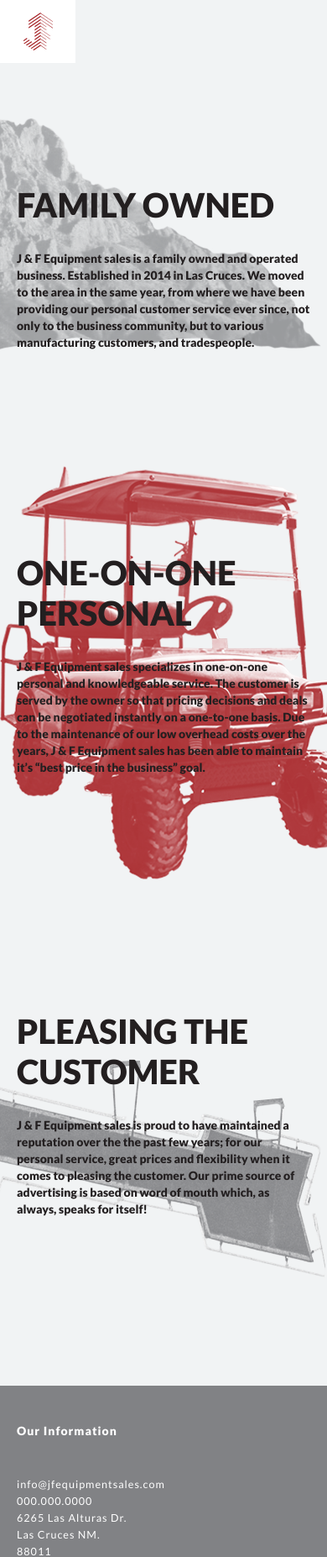
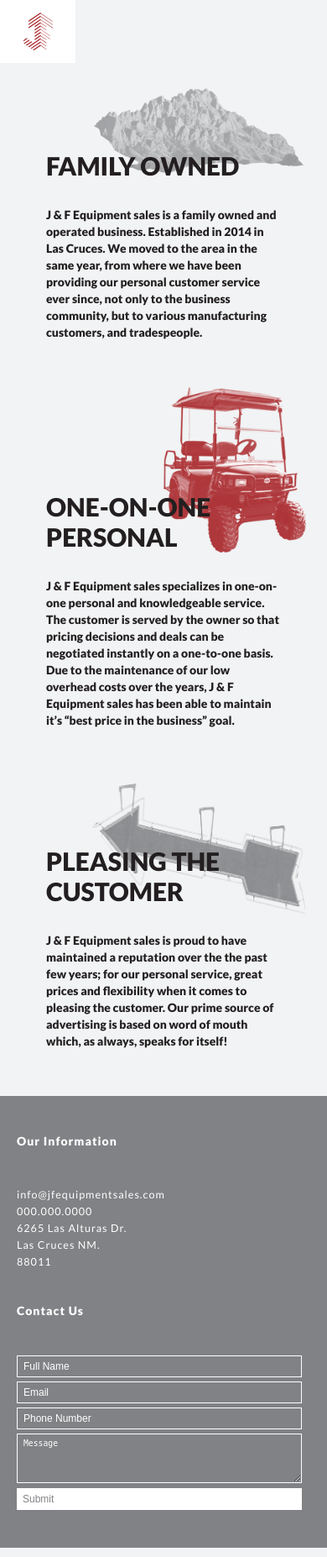
Before and after one commit to kellyannmcnamara01/jf-equipment, a PHP site: page /about.php in a window 390 px wide. Shown: the top 1854 px of the page at 84% size. Run offline with PHP 8.4, Linux system fonts and the light colour scheme; some libraries are stand-ins or nearby versions.

Commit message:
edit moble for about page

```diff
--- a/main.css
+++ b/main.css
@@ -360,6 +360,7 @@ footer p a:hover, footer p a:active, footer p a:focus {
 }
 
 /* =============== 00. Equipment Sales Page =============== */
+
 #construction, #trailers, #lifts {
     background-image: url("opt-imgs/construction-bg.png");
     background-size: auto;
@@ -421,10 +422,30 @@ footer p a:hover, footer p a:active, footer p a:focus {
     #three-callouts .col-3 {
         min-height: 245px;
     }
+    #family-owned, #customer {
+        padding: 115px 50px 55px;
+    }
+    #personal {
+        padding: 185px 50px 65px;
+    }
 }
 @media screen and (max-width: 1024px) {
     #opening img {
         margin-top: -170px;
+    }
+    #family-owned, #personal, #customer {
+        margin-left: 100px;
+        margin-right: 100px;
+    }
+    #family-owned {
+        background-size: 75%;
+    }
+    #personal {
+        background-size: 40%;
+        padding: 75px 50px 65px;
+    }
+    #customer {
+        background-size: 50%;
     }
 }
 @media screen and (max-width: 915px) {
@@ -434,6 +455,16 @@ footer p a:hover, footer p a:active, footer p a:focus {
     }
     #three-callouts .col-3 {
         min-height: 300px;
+    }
+    #family-owned {
+        background-size: 60%;
+    }
+    #personal {
+        background-size: 35%;
+        padding: 75px 50px 65px;
+    }
+    #customer {
+        background-size: 45%;
     }
 }
 @media screen and (max-width: 820px) {
@@ -445,10 +476,29 @@ footer p a:hover, footer p a:active, footer p a:focus {
         height: auto;
         min-height: inherit;
     }
+    #family-owned {
+        background-size: 60%;
+        background-position: top right;
+    }
+    #personal {
+        background-size: 35%;
+        background-position: top right;
+        padding: 75px 50px 65px;
+    }
+    #personal h2, #personal p {
+        margin-left: 0px;
+    }
+    #customer {
+        background-position: right;
+        background-size: 45%;
+    }
 }
 @media screen and (max-width: 745px) {
     #opening img {
         margin-top: -75px;
+    }
+    #customer {
+        background-position: top right;
     }
     #contact-info {
         width: 100%;
@@ -463,13 +513,43 @@ footer p a:hover, footer p a:active, footer p a:focus {
         margin-top: -50px;
         margin-left: 90px;
     }
+    #family-owned, #customer {
+        padding: 75px 30px 55px;
+    }
+    #personal {
+        padding: 125px 30px 65px;
+        margin-top: 0;
+        margin-bottom: 0;
+    }
+    #family-owned, #customer, #personal {
+        margin-left: 75px;
+        margin-right: 75px;
+    }
 }
 @media screen and (max-width: 524px) {
+    h2 {
+        font-size: 3em;
+    }
     #opening img {
         margin-top: 0px;
         margin-left: 50px;
+    }
+    #family-owned {
+        background-size: 75%;
+    }
+    #personal {
+        background-size: 50%;
+    }
+    #customer {
+        background-size: 75%;
     }
     #contact-form .col-2 {
         width: 100%;
     }
 }
+@media screen and (max-width: 475px) {
+    #family-owned, #customer, #personal {
+        margin-left: 25px;
+        margin-right: 25px;
+    }
+}
--- a/script.js
+++ b/script.js
@@ -6,7 +6,7 @@ $(document).ready(function() {
         //toggle display for the menu links
         $('#nav-links').slideToggle();
         $('img').toggle();
-        var toggleWidth = $('#sidebar').width() == 165 ? "90px" : "165px";
+        var toggleWidth = $('#sidebar').width() == 175 ? "90px" : "175px";
         $('#sidebar').animate({ width: toggleWidth });
 
         //$(this).css('background-color', 'white');
```
